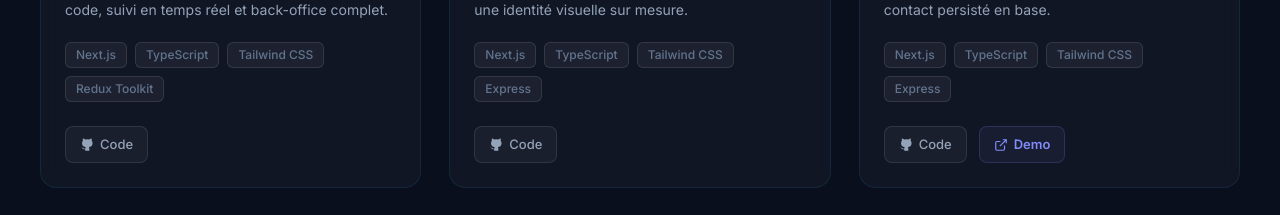
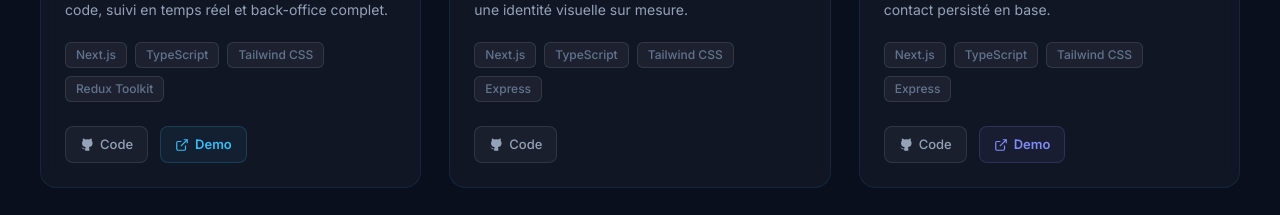
Before and after one commit to MehdiAbdi7/MehdiLabsDZ-portfolio, a Next.js app in the folder client/: page / in a window 1280 px wide. Shown: the part 2360-2575 px from the top of the page. Built offline with nearby package versions, Linux system fonts and the light colour scheme.

Commit message:
feat: ajouter des liens de démonstration pour les projets dans le fichier projects.ts

```diff
--- a/client/data/projects.ts
+++ b/client/data/projects.ts
@@ -44,6 +44,7 @@ export const projects: Project[] = [
     emoji: "🍔",
     status: "done",
     github: "https://github.com/mehdiabdi7/niwa-food",
+    demo: "https://niwa-food.vercel.app",
     featured: true,
   },
   {
@@ -87,7 +88,8 @@ export const projects: Project[] = [
     color: "#818CF8",
     emoji: "🧪",
     status: "live",
-    github: "https://github.com/mehdiabdi7/checkpoint-portfolio-winchlabs-nextjs",
+    github:
+      "https://github.com/mehdiabdi7/checkpoint-portfolio-winchlabs-nextjs",
     demo: "https://mehdilabsdz.netlify.app",
     featured: true,
   },
```
